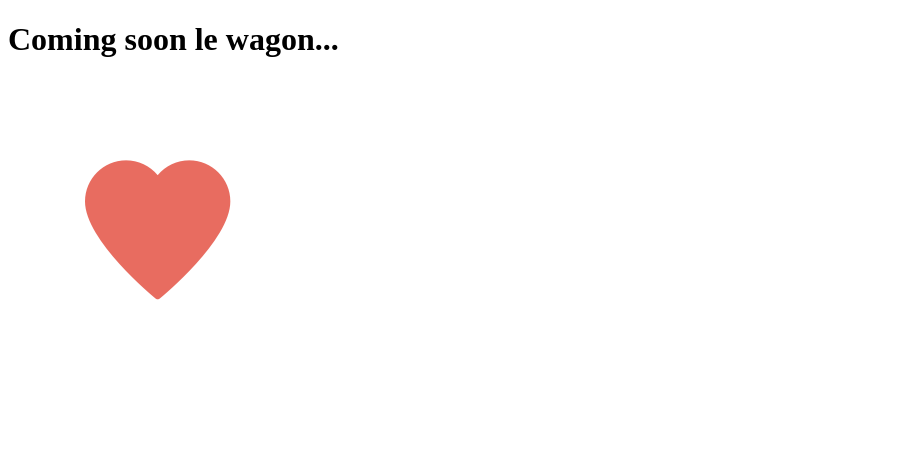
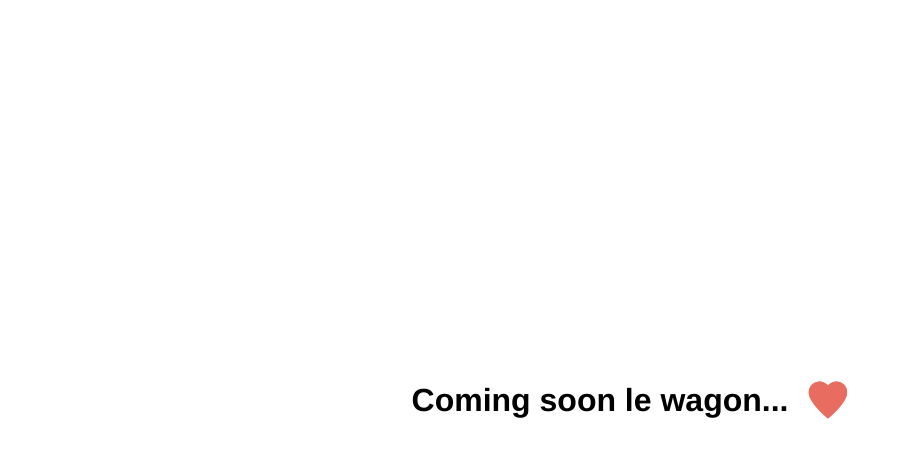
Before and after one commit to Lisperguer/git-101, a plain HTML site: page index.html in a window 1280 px wide. Shown: the whole page, without its empty margins (0-901 px from the left). Drawn offline with Linux system fonts and the light colour scheme.

Commit message:
cargando css

```diff
--- a/index.html
+++ b/index.html
@@ -4,9 +4,13 @@
 	<meta charset="utf-8">
 	<meta name="viewport" content="width=device-width, initial-scale=1">
 	<title></title>
+	<link rel="stylesheet" type="text/css"href="style.css">
 </head>
 <body>
-<h1> Coming soon le wagon...</h1>
-<img src="heart.png">
+	<div class="container">
+		<h1> Coming soon le wagon...</h1>
+		<img id="logo" src="heart.png" alt="">
+	</div>
+
 </body>
 </html>
--- /dev/null
+++ b/style.css
@@ -0,0 +1,16 @@
+body{
+	margin:  0;
+	font-family: Helvetica;
+}
+
+#logo{
+	height: 80px;
+	width: 80px;
+}
+
+.container{
+	display: flex;
+	align-items: center;
+	justify-content: center;
+	height: 100vh;
+}
```
